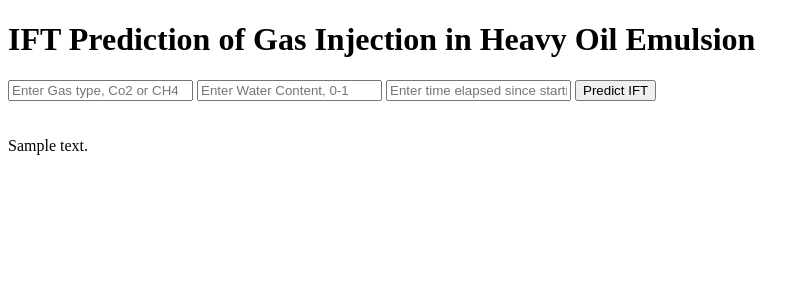
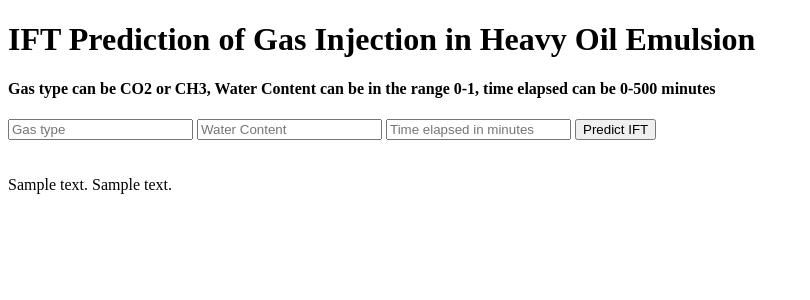
Before and after one commit to dataubc/Modeling_IFT_for_heavy_oil_emulsion, a Flask app: template templates/index.html in a window 1280 px wide. Shown: the top 300 px of the page, without its empty margins (0-810 px from the left). Run offline with Flask 2, Linux system fonts and the light colour scheme; the template is opened without the code that fills it: most values are stand-ins (such as "Sample title", 1, 10 or a date in 2020); parts of the project's set-up code (start-up, migrations or seed data) failed here and were passed over.

Commit message:
adding a github page

```diff
--- a/templates/index.html
+++ b/templates/index.html
@@ -14,18 +14,20 @@
 <body>
  <div class="login">
 	<h1>IFT Prediction of Gas Injection in Heavy Oil Emulsion</h1>
+     <h4>Gas type can be CO2 or CH3, Water Content can be in the range 0-1, time elapsed can be 0-500 minutes</h4>
 
      <!-- Main Input For Receiving Query to our ML -->
     <form action="{{ url_for('predict')}}"method="post">
-    	<input type="text" name="gas_type" placeholder="Enter Gas type, Co2 or CH4" required="required" />
-        <input type="text" name="water_content" placeholder="Enter Water Content, 0-1" required="required" />
-        <input type="text" name="time" placeholder="Enter time elapsed since starting the experiment in minutes" required="required" />
+    	<input type="text" name="gas_type" placeholder="Gas type" required="required" />
+        <input type="text" name="water_content" placeholder="Water Content" required="required" />
+        <input type="text" name="time" placeholder="Time elapsed in minutes" required="required" />
         <button type="submit" class="btn btn-primary btn-block btn-large">Predict IFT</button>
     </form>
 
    <br>
    <br>
    {{ prediction_text }}
+     {{ prediction_text2 }}
 
  </div>
 
```
Also changed, not shown: 2 other files.
